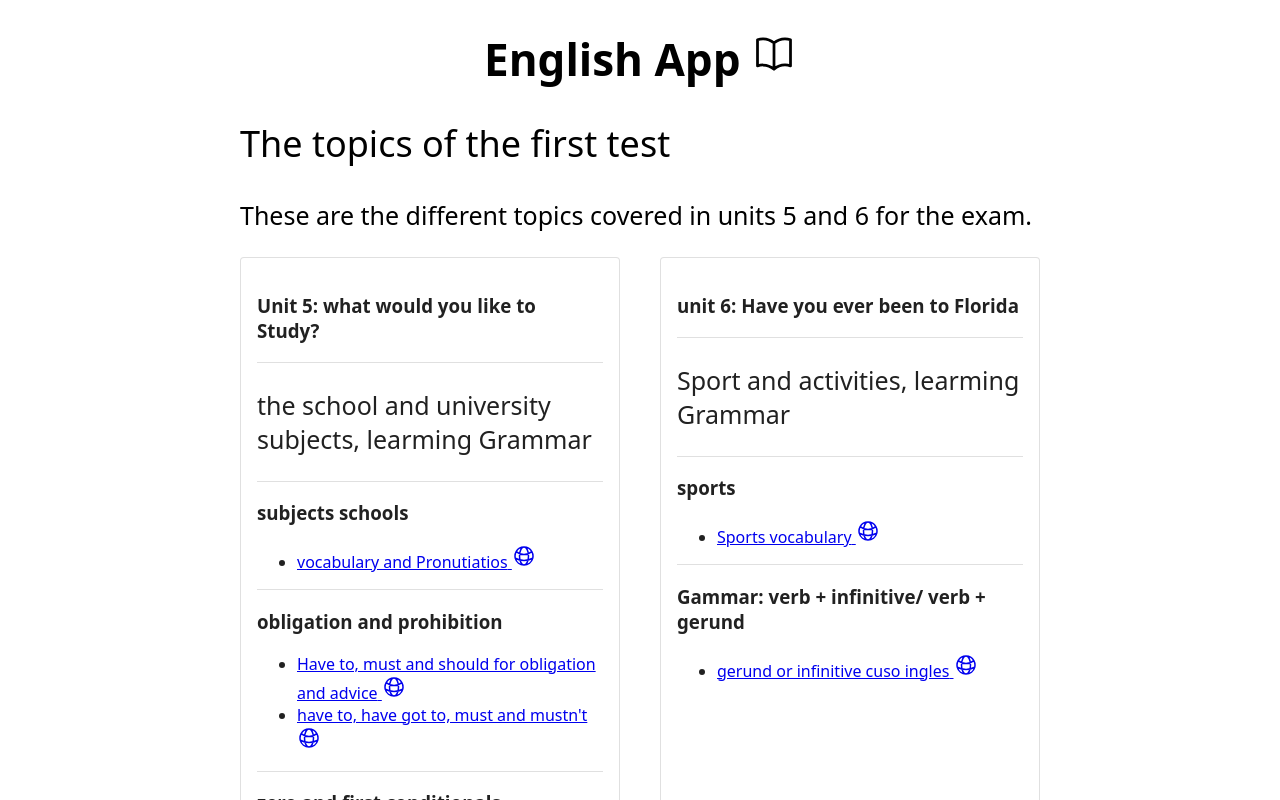
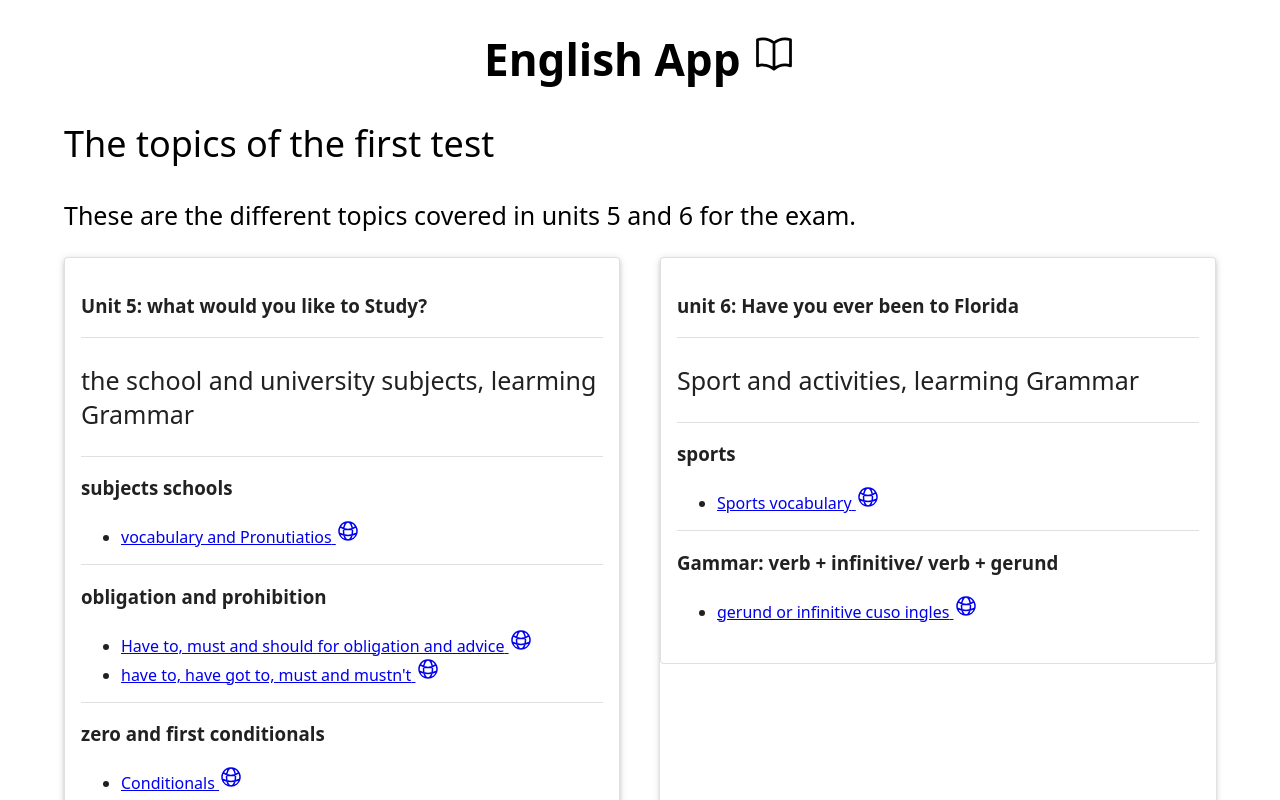
Before and after one commit to elizonRL/English_project, a React (Vite) app: page / in a window 1280 px wide. Shown: the top 800 px of the page. Built offline with nearby package versions, Linux system fonts and the light colour scheme.

Commit message:
changes of card and app

```diff
--- a/src/App.jsx
+++ b/src/App.jsx
@@ -144,7 +144,6 @@ const App = () => {
   return (
     <>
       <Container fixed>
-      <main>
         <h1>
           English App <Book width="44" heigth="44" />
         </h1>
@@ -169,7 +168,6 @@ const App = () => {
             link go to practice <Book width="22" height="22" />
           </Button>
         </section>
-      </main>
       </Container>
     </>
   );
--- a/src/components/Card.jsx
+++ b/src/components/Card.jsx
@@ -1,5 +1,5 @@
 import Weblink from "./icons/Weblink";
-import { Card, CardContent } from "@mui/material";
+import { Card, CardContent, Paper } from "@mui/material";
 import Divider from '@mui/material/Divider';
 
 const Cards = ({ topics }) => {
@@ -8,7 +8,8 @@ const Cards = ({ topics }) => {
     <>
       <div className="cards">
         {topics.map((topic) => (
-          <Card sx={{ minWidth: 275 }} variant="outlined" key={topic.id}>
+          <Paper elevation={3} key={topic.id}>
+          <Card  variant="outlined" >
             <CardContent>
               <h3>{topic.title}</h3>
               <Divider  flexItem />
@@ -30,6 +31,7 @@ const Cards = ({ topics }) => {
               ))}
             </CardContent>
           </Card>
+          </Paper>
         ))}
       </div>
     </>
```
